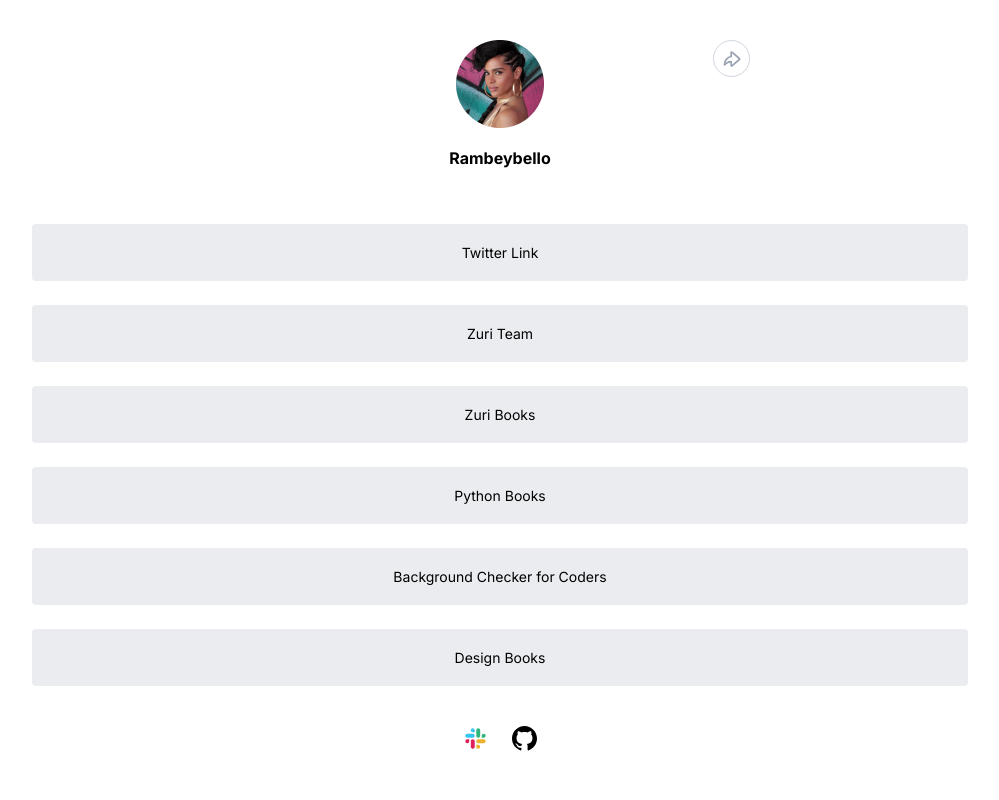
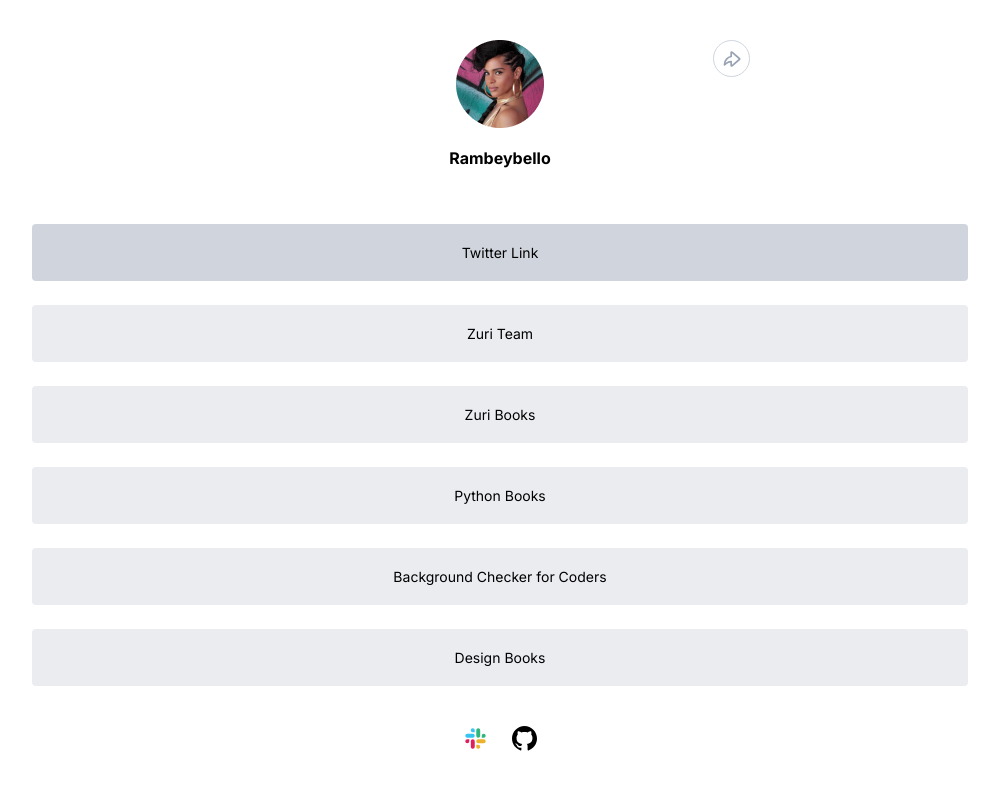
Before and after one commit to rambey-coder/HNG-STAGE-1-TASK, a React (Create React App) app: page / in a window 1280 px wide. In both pictures the pointer is over the link "Twitter Link". Shown: the top 800 px of the page, without its empty margins (140-1139 px from the left). Built offline with nearby package versions, Linux system fonts and the light colour scheme; the HTML template or start-up script is replaced by a standard one.

Commit message:
hover state

```diff
--- a/src/App.css
+++ b/src/App.css
@@ -62,6 +62,11 @@
   text-decoration: none;
   font-size: 14px;
   font-weight: 400;
+  transition: all .5s ease;
+}
+
+.links > a:hover {
+  background: #D0D5DD;
 }
 
 .account {
```
